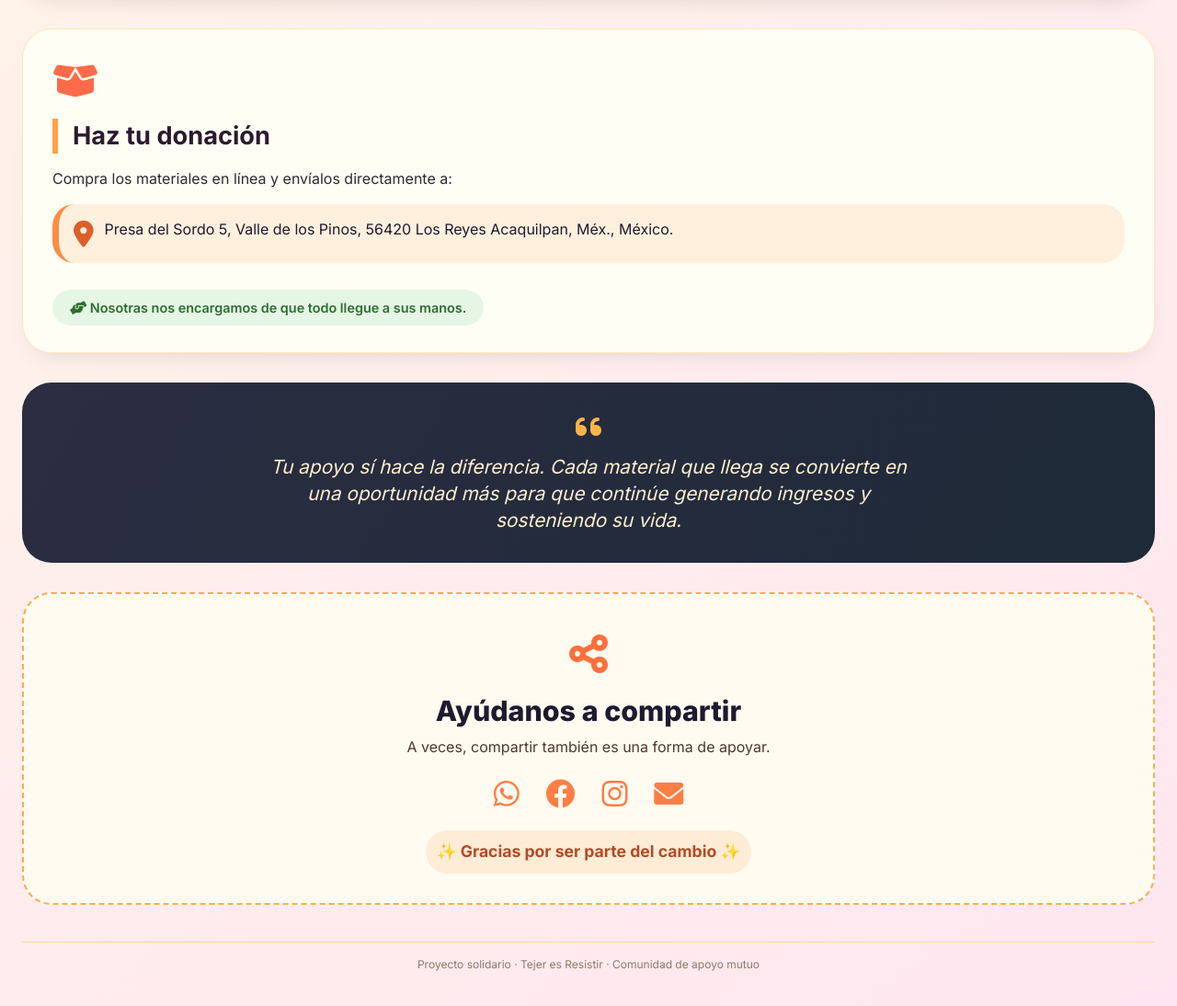
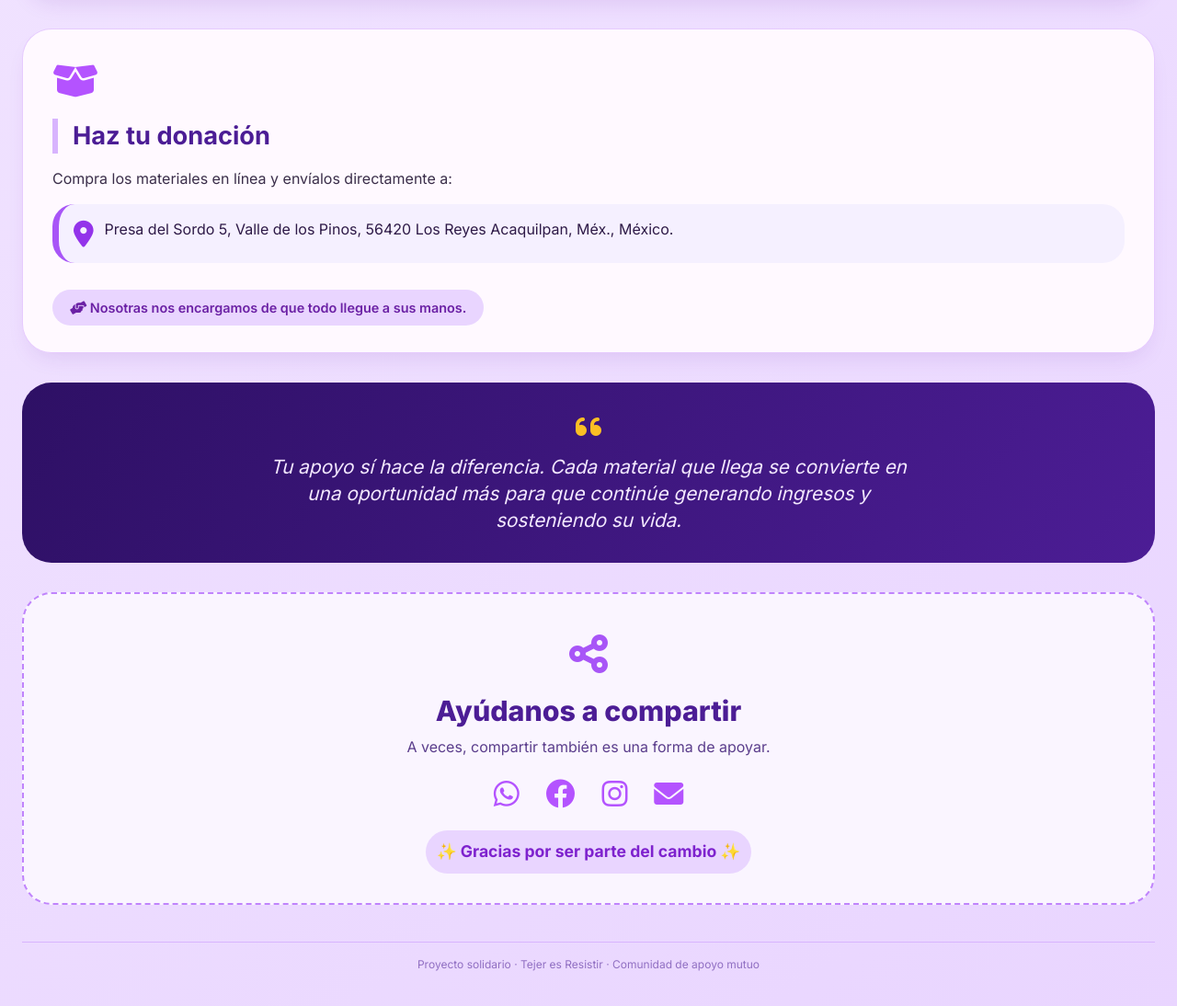
Before and after one commit to Jaid227/ResistenciaTejida, a plain HTML site: page index.html in a window 1280 px wide. Shown: the part 1008-2102 px from the top of the page at 92% size. Drawn offline with Linux system fonts and the light colour scheme.

Commit message:
Update style.css

```diff
--- a/style.css
+++ b/style.css
@@ -1,5 +1,4 @@
-
-/* RESET y base moderna */
+/* RESET y base moderna - PALETA MORADA */
 * {
     margin: 0;
     padding: 0;
@@ -7,11 +6,11 @@
 }
 
 body {
-    background: linear-gradient(145deg, #fef9e6 0%, #ffe6f0 100%);
+    background: linear-gradient(145deg, #f3e8ff 0%, #e9d5ff 100%);
     font-family: 'Inter', 'Quicksand', sans-serif;
     padding: 2rem 1.5rem;
     line-height: 1.4;
-    color: #1e1a2f;
+    color: #2e1a47;
 }
 
 /* contenedor principal del poster */
@@ -23,9 +22,9 @@ body {
     gap: 2rem;
 }
 
-/* hero moderno */
+/* hero moderno - degradado morado */
 .hero {
-    background: linear-gradient(135deg, #ffd166 0%, #ffb347 100%);
+    background: linear-gradient(135deg, #c084fc 0%, #9333ea 100%);
     border-radius: 2.5rem;
     padding: 2rem 2rem;
     display: flex;
@@ -33,7 +32,7 @@ body {
     justify-content: space-between;
     align-items: center;
     gap: 1.5rem;
-    box-shadow: 0 20px 35px -12px rgba(0,0,0,0.2);
+    box-shadow: 0 20px 35px -12px rgba(106, 13, 173, 0.3);
 }
 
 .hero-text {
@@ -42,7 +41,7 @@ body {
 }
 
 .etiqueta {
-    background: rgba(255,255,240,0.3);
+    background: rgba(255, 255, 255, 0.25);
     backdrop-filter: blur(4px);
     display: inline-block;
     padding: 0.3rem 1rem;
@@ -50,7 +49,7 @@ body {
     font-size: 0.8rem;
     font-weight: 600;
     letter-spacing: 1px;
-    color: #3a2c1f;
+    color: #faf5ff;
     margin-bottom: 1rem;
 }
 
@@ -58,15 +57,15 @@ h1 {
     font-size: clamp(2.5rem, 8vw, 4.5rem);
     font-weight: 800;
     line-height: 1.2;
-    color: #2d1f00;
-    text-shadow: 2px 2px 10px rgba(255,210,90,0.6);
+    color: #faf5ff;
+    text-shadow: 2px 2px 12px rgba(88, 28, 135, 0.5);
     letter-spacing: -0.02em;
 }
 
 .linea-color {
     width: 80px;
     height: 5px;
-    background: #ff3b6f;
+    background: #fbbf24;
     border-radius: 10px;
     margin: 1rem 0 0.8rem 0;
 }
@@ -74,9 +73,9 @@ h1 {
 .subtitulo {
     font-size: 1.1rem;
     font-weight: 500;
-    color: #2c2b26;
+    color: #fef9ff;
     max-width: 550px;
-    background: rgba(255,250,210,0.4);
+    background: rgba(126, 34, 206, 0.35);
     padding: 0.5rem 1rem;
     border-radius: 30px;
 }
@@ -89,7 +88,7 @@ h1 {
 }
 
 .circulo-ovillo {
-    background: #fff0d4;
+    background: #f3e8ff;
     width: 110px;
     height: 110px;
     border-radius: 50%;
@@ -97,34 +96,34 @@ h1 {
     align-items: center;
     justify-content: center;
     font-size: 4rem;
-    color: #e67e22;
-    box-shadow: 0 12px 20px rgba(0,0,0,0.1);
+    color: #a855f7;
+    box-shadow: 0 12px 20px rgba(0, 0, 0, 0.15);
     transition: transform 0.2s ease;
 }
 
 .circulo-ovillo i {
-    filter: drop-shadow(2px 4px 6px rgba(0,0,0,0.2));
+    filter: drop-shadow(2px 4px 6px rgba(0, 0, 0, 0.15));
 }
 
 /* Tarjetas generales */
 .tarjeta {
-    background: rgba(255, 255, 245, 0.92);
+    background: rgba(255, 250, 255, 0.96);
     backdrop-filter: blur(0px);
     border-radius: 2rem;
     padding: 1.8rem 2rem;
-    box-shadow: 0 12px 25px -10px rgba(0, 0, 0, 0.1);
-    border: 1px solid rgba(255,215,150,0.6);
+    box-shadow: 0 12px 25px -10px rgba(107, 33, 168, 0.15);
+    border: 1px solid rgba(192, 132, 252, 0.4);
     transition: all 0.2s;
 }
 
 .tarjeta:hover {
     transform: translateY(-5px);
-    box-shadow: 0 22px 30px -12px rgba(0,0,0,0.15);
+    box-shadow: 0 22px 30px -12px rgba(107, 33, 168, 0.25);
 }
 
 .icono-tarjeta {
     font-size: 2.5rem;
-    color: #ff6b4a;
+    color: #b453ff;
     margin-bottom: 0.75rem;
 }
 
@@ -132,14 +131,14 @@ h1 {
     font-size: 1.7rem;
     font-weight: 700;
     margin-bottom: 1rem;
-    color: #2c1a2e;
-    border-left: 6px solid #ff9f4a;
+    color: #4c1d95;
+    border-left: 6px solid #d8b4fe;
     padding-left: 1rem;
 }
 
 .tarjeta p {
     font-size: 1rem;
-    color: #2d2a35;
+    color: #3b2e4a;
     margin-bottom: 0.8rem;
     line-height: 1.45;
 }
@@ -154,26 +153,27 @@ h1 {
 }
 
 .lista-materiales li {
-    background: #fdf4e0;
+    background: #faf5ff;
     border-radius: 60px;
     padding: 0.6rem 1.2rem;
     display: inline-flex;
     align-items: center;
     gap: 12px;
     font-weight: 600;
-    box-shadow: 0 4px 8px rgba(0,0,0,0.02);
-    border: 1px solid #ffe0b5;
+    box-shadow: 0 4px 8px rgba(0, 0, 0, 0.02);
+    border: 1px solid #e9d5ff;
     font-size: 0.95rem;
+    color: #4c1d95;
 }
 
 .lista-materiales li i {
     font-size: 1.3rem;
-    color: #c45a2c;
+    color: #c084fc;
 }
 
 /* donacion: dirección destacada */
 .direccion {
-    background: #fff0dd;
+    background: #f5f0ff;
     padding: 1rem;
     border-radius: 1.5rem;
     display: flex;
@@ -181,32 +181,32 @@ h1 {
     align-items: flex-start;
     margin: 1rem 0;
     font-weight: 500;
-    border-left: 7px solid #ff8c42;
+    border-left: 7px solid #a855f7;
 }
 
 .direccion i {
     font-size: 1.8rem;
-    color: #dc5f2a;
+    color: #9333ea;
     margin-top: 3px;
 }
 
 .nota-gestion {
-    background: #e5f6e5;
+    background: #e9d5ff;
     border-radius: 50px;
     display: inline-block;
     padding: 0.6rem 1.2rem;
     margin-top: 0.8rem;
     font-size: 0.9rem;
     font-weight: 600;
-    color: #2c6e2c;
+    color: #6b21a5;
 }
 
-/* frase impacto */
+/* frase impacto - fondo morado oscuro elegante */
 .frase-impacto {
-    background: linear-gradient(120deg, #2b2d42, #1e2a38);
+    background: linear-gradient(120deg, #2e1065, #4c1d95);
     border-radius: 2rem;
     padding: 2rem;
-    color: #ffefcf;
+    color: #f3e8ff;
     text-align: center;
 }
 
@@ -217,7 +217,7 @@ h1 {
 
 .frase-impacto i {
     font-size: 2rem;
-    color: #ffb347;
+    color: #fbbf24;
     margin-bottom: 0.8rem;
     display: inline-block;
 }
@@ -231,27 +231,28 @@ h1 {
 
 /* compartir */
 .compartir {
-    background: #fffbf0;
+    background: #faf5ff;
     border-radius: 2rem;
     text-align: center;
     padding: 2rem;
-    border: 2px dashed #ffaa55;
+    border: 2px dashed #c084fc;
 }
 
 .icono-compartir {
     font-size: 3rem;
-    color: #ff6f3c;
+    color: #a855f7;
 }
 
 .compartir h3 {
     font-size: 1.9rem;
     font-weight: 800;
     margin: 0.4rem 0;
+    color: #4c1d95;
 }
 
 .compartir p {
     font-size: 1rem;
-    color: #4a3b2c;
+    color: #5b3e8c;
 }
 
 .redes-simbolo {
@@ -260,7 +261,7 @@ h1 {
     gap: 1.8rem;
     font-size: 2rem;
     margin: 1.5rem 0;
-    color: #ff7e45;
+    color: #b453ff;
 }
 
 .redes-simbolo i {
@@ -270,28 +271,28 @@ h1 {
 
 .redes-simbolo i:hover {
     transform: scale(1.1);
-    color: #e63946;
+    color: #f59e0b;
 }
 
 .mensaje-final {
-    background: #ffecd6;
+    background: #e9d5ff;
     border-radius: 60px;
     padding: 0.7rem;
     font-weight: bold;
     font-size: 1.1rem;
     width: fit-content;
     margin: 0 auto;
-    color: #b64926;
+    color: #7e22ce;
 }
 
 /* footer */
 .footer-poster {
     text-align: center;
     font-size: 0.75rem;
-    color: #8f7a66;
+    color: #906fc2;
     margin-top: 0.5rem;
     padding: 1rem;
-    border-top: 1px solid #fad5a5;
+    border-top: 1px solid #d8b4fe;
 }
 
 /* 100% responsive: ajustes para móviles */
```
